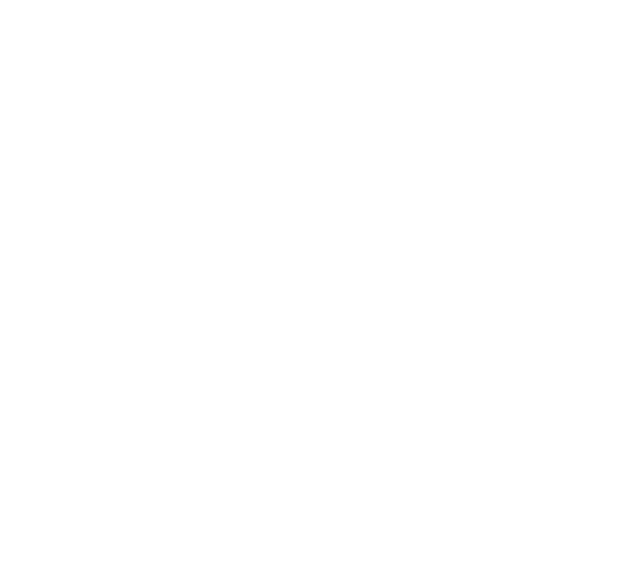
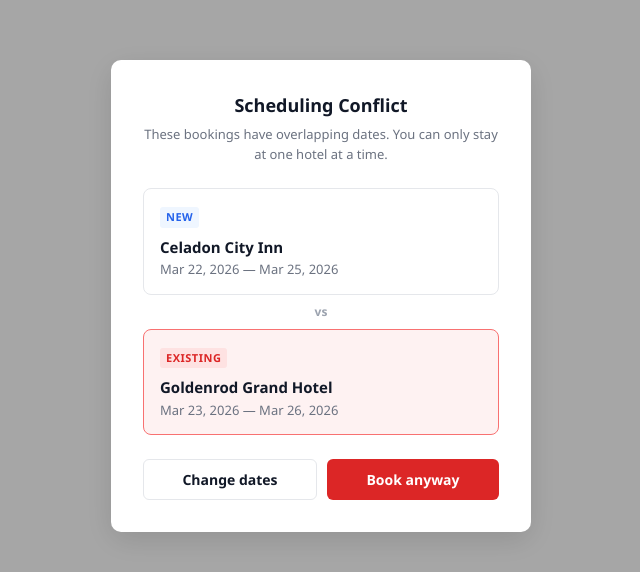
Before and after one commit to arjunsudheer/cmpe-165-likehome, a React app in the folder frontend/: page /conflict in a window 1280 px wide. Before the commit this address had no page. Shown: the part 104-676 px from the top of the page, without its empty margins (319-959 px from the left). Built offline with nearby package versions, Linux system fonts and the light colour scheme; the HTML template or start-up script is replaced by a standard one.

Commit message:
R08.2: Add booking conflict warning dialog (#90)

```diff
--- a/frontend/src/App.tsx
+++ b/frontend/src/App.tsx
@@ -2,6 +2,7 @@
 import Register from "./Register";
 import RewardsPage from "./RewardsPage";
 import CheckoutPage from "./CheckoutPage";
+import BookingConflictPage from "./BookingConflictWarning";
 
 export default function App() {
   return (
@@ -10,6 +11,7 @@
         <Route path="/" element={<Register />} />
         <Route path="/rewards" element={<RewardsPage />} />
         <Route path="/checkout" element={<CheckoutPage />} />
+        <Route path="/conflict" element={<BookingConflictPage />} />
       </Routes>
     </BrowserRouter>
   );
--- /dev/null
+++ b/frontend/src/BookingConflictWarning.css
@@ -0,0 +1,147 @@
+.conflict-page {
+  min-height: 100vh;
+  display: flex;
+  align-items: center;
+  justify-content: center;
+}
+
+.conflict-trigger {
+  padding: 10px 20px;
+  background: #111827;
+  color: white;
+  border: none;
+  border-radius: 6px;
+  font-size: 14px;
+  cursor: pointer;
+  font-family: inherit;
+}
+
+.conflict-overlay {
+  position: fixed;
+  inset: 0;
+  background: rgba(0, 0, 0, 0.35);
+  display: flex;
+  align-items: center;
+  justify-content: center;
+  z-index: 1000;
+}
+
+.conflict-dialog {
+  background: white;
+  border-radius: 10px;
+  padding: 32px;
+  max-width: 420px;
+  width: 90%;
+  box-shadow: 0 8px 30px rgba(0, 0, 0, 0.12);
+}
+
+.conflict-header {
+  text-align: center;
+  margin-bottom: 24px;
+}
+
+.conflict-header h2 {
+  font-size: 18px;
+  font-weight: 700;
+  color: #111827;
+  margin: 0 0 6px;
+}
+
+.conflict-header p {
+  font-size: 13px;
+  color: #6b7280;
+  margin: 0;
+  line-height: 1.5;
+}
+
+.conflict-bookings {
+  margin-bottom: 24px;
+}
+
+.conflict-booking {
+  border: 1px solid #e5e7eb;
+  border-radius: 8px;
+  padding: 14px 16px;
+}
+
+.conflict-booking--existing {
+  border-color: #f87171;
+  background: #fef2f2;
+}
+
+.conflict-tag {
+  display: inline-block;
+  font-size: 11px;
+  font-weight: 600;
+  text-transform: uppercase;
+  letter-spacing: 0.5px;
+  padding: 2px 6px;
+  border-radius: 3px;
+  margin-bottom: 8px;
+}
+
+.conflict-tag--new {
+  background: #eff6ff;
+  color: #2563eb;
+}
+
+.conflict-tag--existing {
+  background: #fee2e2;
+  color: #dc2626;
+}
+
+.conflict-hotel {
+  font-size: 15px;
+  font-weight: 600;
+  color: #111827;
+  margin: 0 0 2px;
+}
+
+.conflict-dates {
+  font-size: 13px;
+  color: #6b7280;
+  margin: 0;
+}
+
+.conflict-vs {
+  text-align: center;
+  font-size: 12px;
+  font-weight: 600;
+  color: #9ca3af;
+  padding: 8px 0;
+}
+
+.conflict-actions {
+  display: flex;
+  gap: 10px;
+}
+
+.conflict-btn {
+  flex: 1;
+  padding: 10px;
+  border-radius: 6px;
+  font-size: 14px;
+  font-weight: 600;
+  cursor: pointer;
+  font-family: inherit;
+}
+
+.conflict-btn--secondary {
+  background: white;
+  color: #111827;
+  border: 1px solid #e5e7eb;
+}
+
+.conflict-btn--secondary:hover {
+  background: #f9fafb;
+}
+
+.conflict-btn--danger {
+  background: #dc2626;
+  color: white;
+  border: none;
+}
+
+.conflict-btn--danger:hover {
+  background: #b91c1c;
+}
--- /dev/null
+++ b/frontend/src/BookingConflictWarning.tsx
@@ -0,0 +1,90 @@
+import { useState } from "react";
+import "./BookingConflictWarning.css";
+
+interface BookingInfo {
+  hotelName: string;
+  checkIn: string;
+  checkOut: string;
+}
+
+interface BookingConflictWarningProps {
+  newBooking: BookingInfo;
+  existingBooking: BookingInfo;
+  onGoBack: () => void;
+  onBookAnyway: () => void;
+}
+
+// mock data - will come from backend conflict check later
+const MOCK_NEW_BOOKING = {
+  hotelName: "Celadon City Inn",
+  checkIn: "Mar 22, 2026",
+  checkOut: "Mar 25, 2026",
+};
+
+const MOCK_CONFLICT = {
+  hotelName: "Goldenrod Grand Hotel",
+  checkIn: "Mar 23, 2026",
+  checkOut: "Mar 26, 2026",
+};
+
+function BookingConflictWarning({ newBooking, existingBooking, onGoBack, onBookAnyway }: BookingConflictWarningProps) {
+  return (
+    <div className="conflict-overlay" onClick={onGoBack}>
+      <div className="conflict-dialog" onClick={(e) => e.stopPropagation()}>
+
+        <div className="conflict-header">
+          <h2>Scheduling Conflict</h2>
+          <p>These bookings have overlapping dates. You can only stay at one hotel at a time.</p>
+        </div>
+
+        <div className="conflict-bookings">
+          <div className="conflict-booking">
+            <span className="conflict-tag conflict-tag--new">New</span>
+            <p className="conflict-hotel">{newBooking.hotelName}</p>
+            <p className="conflict-dates">{newBooking.checkIn} — {newBooking.checkOut}</p>
+          </div>
+
+          <div className="conflict-vs">vs</div>
+
+          <div className="conflict-booking conflict-booking--existing">
+            <span className="conflict-tag conflict-tag--existing">Existing</span>
+            <p className="conflict-hotel">{existingBooking.hotelName}</p>
+            <p className="conflict-dates">{existingBooking.checkIn} — {existingBooking.checkOut}</p>
+          </div>
+        </div>
+
+        <div className="conflict-actions">
+          <button className="conflict-btn conflict-btn--secondary" onClick={onGoBack}>
+            Change dates
+          </button>
+          <button className="conflict-btn conflict-btn--danger" onClick={onBookAnyway}>
+            Book anyway
+          </button>
+        </div>
+      </div>
+    </div>
+  );
+}
+
+export default function BookingConflictPage() {
+  const [showWarning, setShowWarning] = useState(true);
+
+  return (
+    <div className="conflict-page">
+      {!showWarning && (
+        <button className="conflict-trigger" onClick={() => setShowWarning(true)}>
+          Show conflict warning
+        </button>
+      )}
+
+      {showWarning && (
+        <BookingConflictWarning
+          newBooking={MOCK_NEW_BOOKING}
+          existingBooking={MOCK_CONFLICT}
+          onGoBack={() => setShowWarning(false)}
+          onBookAnyway={() => setShowWarning(false)}
+        />
+      )}
+    </div>
+  );
+}
```
Also changed, not shown: 1 other file (tests, documents, lock files or other folders).
